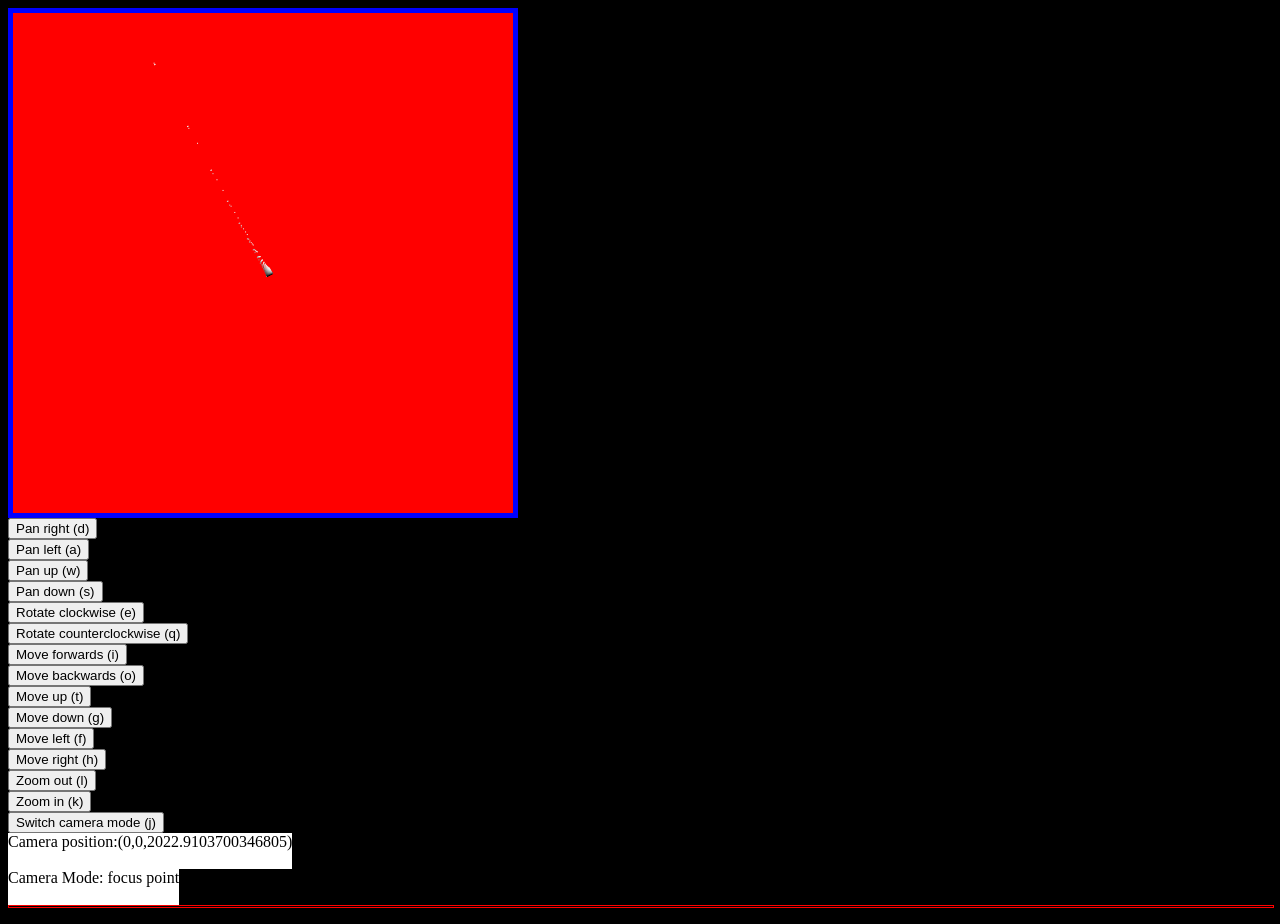
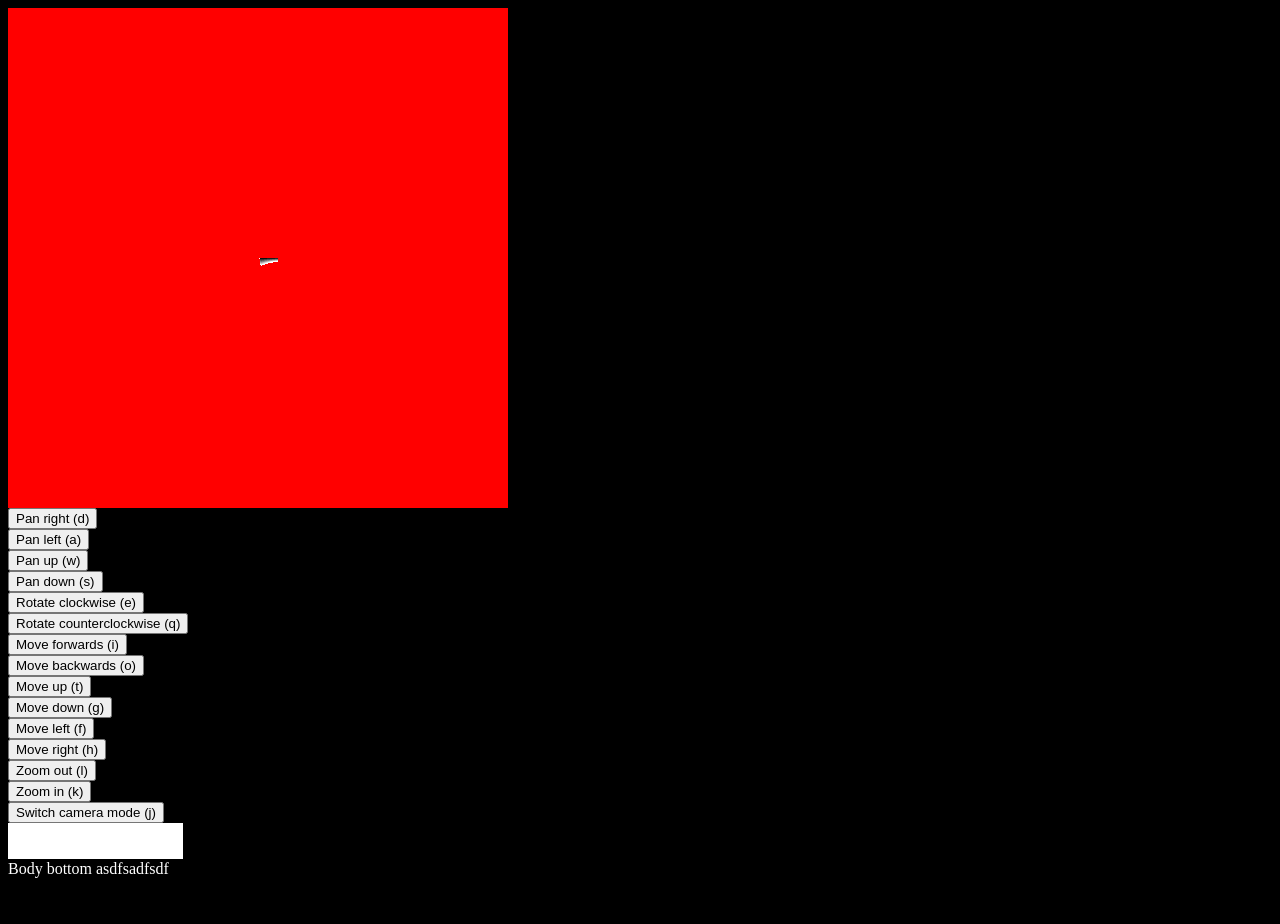
Before and after one commit to raymond1/graph, a plain HTML site: page index.html in a window 1280 px wide. After the commit the page ends 886 px from the top, so only its background shows below. Drawn offline with Linux system fonts and the light colour scheme.

Commit message:
This change creates a depth buffer in preparation for drawing surfaces like triangles and lines.

```diff
--- a/colour.js
+++ b/colour.js
@@ -12,4 +12,5 @@
 }
 
 Colour.maxColour = 255;
+Colour.maxGrayNumber = 255;
 Colour.numberOfGrays = 256;
--- /dev/null
+++ b/colourpoint.js
@@ -0,0 +1,5 @@
+function ColourPoint(vector,colour){
+  this.vector = vector;
+  this.colour = colour;
+  this.objectType = "colour point";
+}
--- a/graphs.js
+++ b/graphs.js
@@ -1,7 +1,8 @@
-var canvas = document.getElementsByTagName("canvas")[0];
-var posts = new Posts(canvas);
-
-function start(){
+function Graph(options){
+  if (options == null){
+    options = {};
+  }
+  this.options = options;
   function calculateGraphRadius(centroid,datapoints){
     var distances = [];
     for (var i = 0; i < datapoints.length; i++){
@@ -303,7 +304,7 @@
     //z axis is base ^ (sum of factors/base)
     for (var x = 1; x < 20; x = x + 1){
       for (var z = 0; z < 20; z = z + 1){
-        var y = Math.pow(x, z/x);
+        var y = Math.log(Math.pow(x, z/x));
         var tuple = new Vector(x,y,z);
         datapoints.push(tuple);
       }
@@ -355,7 +356,7 @@
 
 
 
-  function init(){
+  this.init = function(){
     canvas.height = 500;
     canvas.width = 500;
     var context = canvas.getContext("2d");
@@ -365,18 +366,15 @@
 
     posts.disableMessages = false;
 
-
-
-
     var angleStep = 10;
 
     window.graph = new Object;
     window.graph.canvas = canvas;
-    window.graph.camera = new Camera(new Vector(0,-10, 0));
+    window.graph.camera = new Camera(new Vector(0, 0, 0));
     window.graph.hotkeyFunctionMap = new Object;
 
     //there are two available camera modes: "focus point" and "free camera"
-    window.graph.cameraMode = "focus point";
+    window.graph.cameraMode = "free camera";
 
     posts.stickyMessage("Camera Mode: " + window.graph.cameraMode, "camera mode");
 
@@ -414,36 +412,43 @@
     window.graph.focusPoint = this.centroid;
     //graphRadius is the distance from the centroid of the graph to the farthest extremity
     this.graphRadius = calculateGraphRadius(this.centroid, this.datapoints);
-    window.graph.camera.position = new Vector(0,0,2 * this.graphRadius);
-    window.graph.camera.focus(window.graph.focusPoint);
 
     var scene = new Scene();
-    //plot the centroid for now
-    scene.addPoint(new Point(this.centroid.getX(), this.centroid.getY(), this.centroid.getZ(), "#0000ff"));
+
     for (var i = 0; i < this.datapoints.length; i++){
       var colourString;
       if (this.height == 0){
         colourString = "#000000";
       }else{
-        colourString = Colour.getNeutralString(Math.floor((this.datapoints[i].getZ() - this.lowestDatapoint.getZ())/this.height* Colour.numberOfGrays));
+        colourString = Colour.getNeutralString(Math.floor(((this.datapoints[i].getZ() - this.lowestDatapoint.getZ())/this.height)* Colour.maxGrayNumber));
       }
 
-      var point = new Point
+      var colourPoint = new ColourPoint
       (
-        this.datapoints[i].getX(),
-        this.datapoints[i].getY(),
-        this.datapoints[i].getZ(),
+        new Vector(this.datapoints[i].getX(), this.datapoints[i].getY(), this.datapoints[i].getZ()),
         colourString
       );
-      scene.addPoint(point);
+      scene.addColourPoint(colourPoint);
     }
 
     this.scene = scene;
     window.renderer = new Renderer(window.graph.camera, this.scene, canvas, context);
-    window.renderer.renderScene();
 
     document.onkeypress = getKeyPress;
-    setCameraMode("focus point");
+
+    if (this.options.cameraMode == "free camera"){
+      setCameraMode("free camera");
+    }
+    else if (this.options.cameraMode == "focus point"){
+      setCameraMode("focus point");
+    }
+
+    if (window.graph.cameraMode == "focus point"){
+      window.graph.camera.position = new Vector(0,0,2 * this.graphRadius);
+      window.graph.camera.focus(window.graph.focusPoint);
+    }
+
+    window.renderer.renderScene();
   }
 
   function setCameraMode(cameraMode){
@@ -451,7 +456,5 @@
     posts.stickyMessage("Camera Mode: " + window.graph.cameraMode, "camera mode");
   }
 
-  init();
+  this.init();
 }
-
-window.onload = start;
--- a/index.html
+++ b/index.html
@@ -4,13 +4,45 @@
 <meta charset="utf-8"/>
 <title>aiiieeee.com/experimental/graphs/index.html</title>
 
+<script type="text/javascript">
+
+var canvas;
+var posts;
+
+function start(){
+  canvas = document.getElementsByTagName("canvas")[0];
+  posts = new Posts(canvas);
+  var initializationObject = {
+    cameraMode: "free camera"
+  };
+  var graph = new Graph(initializationObject);
+}
+
+window.onload = start;
+</script>
+<style>
+body{
+  background: #000000;
+  color: #ffffff;";
+}
+
+button,input{
+  color: #000000;
+}
+</style>
 </head>
-<body style="background: #000000;">
+<body>
 
 <div id="canvasWrapper">
-  <canvas style="border: thick blue solid; clear: both; float: left; display: block;" height="100" width="100"></canvas>
+  <canvas style="border: none; clear: both; float: left; display: block;" height="100" width="100">This is a mathematical plot that requires support for the canvas element to be seen.</canvas>
 </div>
-<div style="clear: both; float: left; width: 100%; height: 1px; display: block; border: thin red solid;">asdf</div>
+<div style="clear: both; float: left; width: 100%; height: 1px; display: block; border: none; color: #ffff00;"></div>
+<!--put your text here-->
+<div style="clear: both;">
+Body bottom
+  asdfsadfsdf
+</div>
+<script type="text/javascript" src="programming.js"></script>
 <script type="text/javascript" src="posts.js"></script>
 <script type="text/javascript" src="logic.js"></script>
 <script type="text/javascript" src="math.js"></script>
@@ -19,8 +51,11 @@
 <script type="text/javascript" src="camera.js"></script>
 <script type="text/javascript" src="graphs.js"></script>
 <script type="text/javascript" src="scene.js"></script>
-<script type="text/javascript" src="point.js"></script>
+<script type="text/javascript" src="colourpoint.js"></script>
+<script type="text/javascript" src="triangle.js"></script>
 <script type="text/javascript" src="colour.js"></script>
 <script type="text/javascript" src="renderer.js"></script>
+<script type="text/javascript" src="virtualgrid.js"></script>
+<script type="text/javascript" src="sorteduniquevaluedarray.js"></script>
 </body>
 </html>
--- a/math.js
+++ b/math.js
@@ -15,6 +15,7 @@
   return decimalNumber.toString(16);
 }
 
+//numberList is an array
 MyMath.max = function(numberList){
   var maximum = numberList[0];
   for (var i = 0; i < numberList.length; i++){
@@ -26,3 +27,24 @@
 }
 
 MyMath.getMax = MyMath.max;
+
+
+//comparison function is a function that takes two arguments, a and b, and returns 1 if a > b, 0 if a = b, -1 if a < b.
+MyMath.genericMax = function(numberList, comparisonFunction){
+  var maximum = numberList[0];
+  for (var i = 0; i < numberList.length; i++){
+    if (comparisonFunction(numberList[i],maximum) > 0){
+      maximum = numberList[i];
+    }
+  }
+  return maximum;
+}
+
+//Range is an integer range from lowerBound to upperBound, including lowerBound and upperBound
+Range = function(lowerBound,upperBound){
+  this.lower = lowerBound;
+  this.upper = upperBound;
+  this.size = function(){
+    return upperBound - lowerBound + 1;
+  }
+}
--- a/point.js
+++ b/point.js
@@ -1,4 +1,4 @@
-function Point(x,y,z,colour){
+function ColourPoint(x,y,z,colour){
   this.x = x;
   this.y = y;
   this.z = z;
--- /dev/null
+++ b/programming.js
@@ -0,0 +1,61 @@
+function Programming(){
+}
+
+Programming.iterateListThroughRange = function(list,startIndex,endIndex, passedInFunction){
+  for (var i = startIndex; i <= endIndex; i++){
+    passedInFunction(list[i]);
+  }
+}
+
+Programming.iterateThroughList = function(_array, _function){
+  for (var i = 0; i < _array.length; i++){
+    _function(_array[i]);
+  }
+}
+
+//stopCondition is the only required parameter
+//Programming.iterateUntil = function(getIndexThroughLinearSearch,stopCondition, functionToPerform, input, output){
+//}
+
+
+//Same thing as a function, but with different syntax
+//Programming.procedure(thingToDo, input,output){
+//}
+
+
+Programming.getIndexThroughLinearSearch = function(stopCondition, inputArray){
+try{
+  for (var i = 0; i < inputArray.length; i++){
+    if (stopCondition(inputArray[i])){
+      return i;
+    }
+  }
+}
+catch(err){
+debugger;
+}
+}
+
+Programming.getArrayKeys = function(_array){
+  var keys = [];
+  for(var key in _array) {
+    if(_array.hasOwnProperty(key)) {
+      keys.push(key);
+    }
+  }
+  return keys;
+}
+
+
+//assumes _numericArray has at least on element
+Programming.getIndexOfMax = function(_numericArray){
+  var workingMax = _numericArray[0];
+  var workingMaxIndex = 0;
+  for (var i = 0; i < _numericArray.length; i++){
+    if (_numericArray[i] > workingMax){
+      workingMax = _numericArray[i];
+      workingMaxIndex = i;
+    }
+  }
+  return workingMaxIndex;
+}
--- a/renderer.js
+++ b/renderer.js
@@ -4,69 +4,120 @@
   this.canvas = canvas;
   this.context = context;
 
-  this.renderPoint = function(colourPoint){
+  this.calculateVectorInCameraCoordinateSystem = function(vector){
     //Let a point that needs to be plotted be called P.
     //Let the position of the camera be called C
     //The position of P relative to C is called CP
+    //CP in the coordinate system of the camera is called CPPrime
 
+    //set up camera coordinate system
     var cameraCoordinateSystem = new CoordinateSystem();
     cameraCoordinateSystem.axes.push(this.camera.xAxis);
     cameraCoordinateSystem.axes.push(this.camera.yAxis);
     var cameraZAxis = Vector.crossProduct(Vector.getUnitVector(this.camera.xAxis),Vector.getUnitVector(this.camera.yAxis));
     cameraCoordinateSystem.axes.push(cameraZAxis);
 
-    //P
-    var colourPointVector = new Vector(colourPoint.x, colourPoint.y, colourPoint.z);
-    var colourPointVectorInCameraCoordinateSystem = cameraCoordinateSystem.getVector(colourPointVector);
+    //calculate CP
+    var CP = Vector.subtractFirstFromSecond(this.camera.position, vector);
 
+    //get CP in camera's coordinate system
+    var CPPrime = cameraCoordinateSystem.getVector(CP);
 
-    var CP = Vector.subtractFirstFromSecond(this.camera.position, colourPointVector);
-    posts.stickyMessage("Camera position:" + this.camera.position.contents(), "camera position");
-    var CPInCameraCoordinateSystem = cameraCoordinateSystem.getVector(CP);
-
-    //Now calculate perspective.
-    //x/(visible x) = (d + f)/f, where f = focal length, depth = distance from camera to point's z
-    var distance = Vector.magnitude(CPInCameraCoordinateSystem);
-    var depth = CPInCameraCoordinateSystem.getZ();
-    var visibleX = CPInCameraCoordinateSystem.getX() * this.camera.focalLength / (depth + this.camera.focalLength);
-    var visibleY = CPInCameraCoordinateSystem.getY() * this.camera.focalLength / (depth + this.camera.focalLength);
-
-    //Now, determine if the point is visible or not. If it is visible(in front of or at the camera) display it if it is within the context viewport.
-    var pointToDisplay = new Point(visibleX,visibleY,depth,colourPoint.colour);
-    if (depth >= 0){
-      if (this.withinViewPort(pointToDisplay)){
-        //translate the point so that 0,0 is in the middle of the screen
-        pointToDisplay.x = pointToDisplay.x + this.canvas.width/2;
-        pointToDisplay.y = pointToDisplay.y + this.canvas.height/2;
-
-        //then, transform the point to match the computer axes
-        //var temp = pointToDisplay.x;
-        //pointToDisplay.x = pointToDisplay.y;
-        //pointToDisplay.y = temp;
-
-        //posts.debugMessage("pointToDisplay:" + pointToDisplay.toString());
-        this.drawPixel(pointToDisplay,colourPoint.colour);
-      }
-    }
+    return CPPrime;
   }
 
-  this.withinViewPort = function(point){
-    var withinViewPort = false;
-    if (point.x >= -this.canvas.width/2 && point.x <= this.canvas.width/2){
-      if (point.y >= -this.canvas.height/2 && point.x <= this.canvas.height/2){
+  this.calculatePointInCameraCoordinateSystem = this.calculateVectorInCameraCoordinateSystem;
+
+  //A is the 3d vector that is passed in
+  this.calculatePerspective = function (A){
+    var depth = A.getZ();
+    var X = A.getX() * this.camera.focalLength / (depth + this.camera.focalLength);
+    var Y = A.getY() * this.camera.focalLength / (depth + this.camera.focalLength);
+
+    return new Vector(X,Y,depth);
+  }
+
+  //Takes in a vector and rounds its coordinates to the closest integer
+  this.calculateClosestPoint = function(A){
+    return new Vector(Math.round(A.getX()), Math.round(A.getY()), Math.round(A.getZ()));
+  }
+
+  this.withinViewport = function(colourPoint){
+    var x = colourPoint.vector.getX();
+    var y = colourPoint.vector.getY();
+    if (x >= -this.canvas.width/2 && x <= this.canvas.width/2){
+      if (y >= -this.canvas.height/2 && y <= this.canvas.height/2){
         return true;
       }
     }
-    return withinViewPort;
+    return false;
+  }
+
+  //when a colour point is prerendered, it is put into a 3d space
+  this.prerenderColourPoint = function(colourPoint){
+    //A is colourPoint from the camera's point of view, without perspective
+    var A = this.calculateVectorInCameraCoordinateSystem(colourPoint.vector);
+
+    //Let B be the coordinates of A, with perspective calculated using the camera's focal length
+    var B = this.calculatePerspective(A);
+
+    //approximate the 3d coordinates of the points to be rendered to the closest integer coordinates
+    var C = this.calculateClosestPoint(B);
+
+    //put C into an x,y grid
+    var newColourPoint = new ColourPoint(C, colourPoint.colour);
+    this.virtualGrid.insert(C.getX(),C.getY(), newColourPoint);
   }
 
   this.renderScene = function(){
     this.clear();
+
+    //render all of the colour points onto the virtual grid
     for (var i = 0; i < this.scene.sceneObjects.length; i++){
-      if (this.scene.sceneObjects[i].objectType == "Point"){
-        this.renderPoint(this.scene.sceneObjects[i]);
+      if (this.scene.sceneObjects[i].objectType == "colour point"){
+        this.prerenderColourPoint(this.scene.sceneObjects[i]);
       }
     }
+    //discard all colour points that are behind the camera
+    this.discardAllColourPointsBehindCamera();
+    //go through all of the points in the virtual grid, and leave behind only those which should be displayed
+    this.discardOccludedColourPoints();
+    //discard colour points not within the viewport
+    this.discardColourPointsOutsideViewport();
+
+    //draw all of the remaining points.
+    var renderer = this;
+
+    var translateAndDrawPixel = function (colourPoint){
+      colourPoint.vector.setX(colourPoint.vector.getX() + canvas.width/2);
+      colourPoint.vector.setY(colourPoint.vector.getY() + canvas.height/2);
+      renderer.drawPixel(colourPoint);
+    }
+
+    this.virtualGrid.iterate(translateAndDrawPixel);
+  }
+
+  this.discardColourPointsOutsideViewport = function(){
+    var listOfColourPointsToDiscard = this.virtualGrid.applyFilter("discard", this.withinViewport);
+
+    var _virtualGrid = this.virtualGrid;
+    var _discardFunction = function discardFunction(colourPoint){
+        _virtualGrid.discard(colourPoint);
+    }
+
+    Programming.iterateThroughList(listOfColourPointsToDiscard, _discardFunction);
+  }
+
+
+  this.discardAllColourPointsBehindCamera = function(){
+    var listOfColourPointsToDiscard = this.virtualGrid.applyFilter("keep", this.getAllColourPointsBehindCamera);
+    //Programming.iterateThroughList(listOfColourPointsToDiscard, this.virtualGrid.discard);
+  }
+
+  //if vector is behind the camera(z value less than 0), then this function returns true
+  this.getAllColourPointsBehindCamera = function(colourPoint){
+    var returnValue = (colourPoint.vector.getZ() < 0);
+    return returnValue;
   }
 
   //would be cool to show something without perspective
@@ -94,18 +145,36 @@
     return model_points;
   }
 
-  this.drawPixel = function(point, colour){
-    this.context.beginPath();
-    this.context.moveTo(point.x,point.y);
-    this.context.fillStyle = colour;
-    this.context.fillRect(point.x, point.y, 1, 1 );
-    this.context.stroke();
+  this.drawPixel = function(colourPoint){
+    this.context.fillStyle = colourPoint.colour;
+    this.context.fillRect(colourPoint.vector.getX(), colourPoint.vector.getY(), 1, 1);
   }
+
 
   this.clear = function(){
     this.context.fillStyle = "#ff0000";
     this.context.fillRect(0, 0, this.canvas.width, this.canvas.height);
-    //this.context.clearRect(0, 0, this.canvas.width, this.canvas.height);
+    this.virtualGrid = new VirtualGrid();
   }
 
+  //for every grid point, get rid of the colour points that do not have the highest possible z values
+  //if there is more than one point which has the highest possible z value, then keep only one of them
+  this.discardOccludedColourPoints = function(){
+    //convert the list of colour points into a list of integers
+    function convertColourPointListIntoDepthList(colourPointList){
+      var depthList = [];
+      for (var i = 0; i < colourPointList.length; i++){
+        depthList[i] = colourPointList[i].vector.getZ();
+      }
+      return depthList;
+    }
+
+    var discardOccludedColourPointsHelper = function(gridPoints){
+      var depthList = convertColourPointListIntoDepthList(gridPoints);
+      var indexToKeep = Programming.getIndexOfMax(depthList);
+      gridPoints = [gridPoints[indexToKeep]];
+    }
+
+    this.virtualGrid.iterateOverGrid(discardOccludedColourPointsHelper);
+  }
 }
--- a/scene.js
+++ b/scene.js
@@ -2,12 +2,23 @@
 
 function Scene(){
   this.sceneObjects = [];
-  //adds a single point to the scene
-  this.addPoint = function(point){
-    this.sceneObjects.push(point);
+  //adds a single colour point to the scene
+  this.addColourPoint = function(colourPoint){
+    this.sceneObjects.push(colourPoint);
   }
 
-  //adds multiple points to a scene
-  this.addPoints = function(){
+  //adds multiple colour points to a scene
+  this.addMultipleColourPoints = function(colourPoints){
+    for (var i = 0; i < colourPoints.length; i++){
+      this.sceneObjects.push(colourPoints[i]);
+    }
+  }
+
+  this.addLine = function(line){
+
+  }
+
+  this.addTriangle = function(triangle){
+    this.sceneObjects.push(triangle);
   }
 }
--- a/vector.js
+++ b/vector.js
@@ -48,10 +48,11 @@
   this.content = this.contents;
 
 
-  this.length = function(){
+  this.getLength = function(){
     return this.elements.length;
   }
 
+  //this.length = this.getLength;
 
   this.getElement = function(i){
     return this.elements[i];
@@ -61,7 +62,7 @@
 
 
 Vector.equal = function(A,B){
-  if (A.length() != B.length()) return false;
+  if (A.getLength() != B.getLength()) return false;
 
   for (var i in A.elements){
     if (A.getElement(i) != B.getElement(i)) return false;
@@ -72,7 +73,7 @@
 
 Vector.add = function (vector1, vector2){
   var newVector = new Vector();
-  for (var i = 0; i < vector1.length(); i++){
+  for (var i = 0; i < vector1.getLength(); i++){
     newVector.push(vector1.getElement(i) + vector2.getElement(i));
   }
 
@@ -80,8 +81,8 @@
 }
 
 Vector.dotProduct = function(a,b){
-  var maxLength = a.length();
-  if (b.length() > maxLength) maxLength = b.length();
+  var maxLength = a.getLength();
+  if (b.getLength() > maxLength) maxLength = b.getLength();
 
   var sum = 0;
   for (var i = 0; i < maxLength; i++){
@@ -94,7 +95,7 @@
 Vector.getUnitVector = function(a){
   var b = new Vector();
   var _magnitude = Vector.magnitude(a);
-  for (var i = 0; i < a.length(); i++){
+  for (var i = 0; i < a.getLength(); i++){
     b.push(a.getElement(i)/_magnitude);
   }
 
@@ -108,7 +109,7 @@
   var direction = Vector.getUnitVector(vector2);
 
   var returnVector = new Vector();
-  for (var i = 0; i < vector2.length(); i++){
+  for (var i = 0; i < vector2.getLength(); i++){
     returnVector.push(_magnitude * direction.getElement(i));
   }
 
@@ -117,7 +118,7 @@
 
 Vector.magnitude = function(_vector){
   var sum = 0;
-  for (var i = 0; i < _vector.length(); i++){
+  for (var i = 0; i < _vector.getLength(); i++){
     sum += MyMath.square(_vector.getElement(i));
   }
   var returnValue = Math.sqrt(sum);
@@ -146,13 +147,13 @@
 //assume they have the same size
 //return the vector B - A
 Vector.subtractFirstFromSecond = function(A,B){
-  if (A.length() != B.length()){
+  if (A.getLength() != B.getLength()){
     //error
   }
 
   var result = new Vector();
 
-  for (var i = 0; i < A.length(); i++){
+  for (var i = 0; i < A.getLength(); i++){
     result.push(B.getElement(i) - A.getElement(i));
   }
   return result;
--- /dev/null
+++ b/virtualgrid.js
@@ -0,0 +1,138 @@
+//need to decide what the virtualgrid is made up of. Is it a set of colour points, or a set of points?
+
+//An x,y grid, where each x,y coordinate corresponds to a set of pixels with those x,y values.
+//For example: (2,3,5), (2,3,8) will both be in coordinate (2,3) in the virtual grid.
+function VirtualGrid(){
+  this.objects = [];
+
+  //inserts object at grid location x,y
+  this.insert = function(x,y,object){
+    if (this.objects[x] == null){
+      this.objects[x] = [];
+    }
+
+    if (this.objects[x][y] == null){
+      this.objects[x][y] = [];
+    }
+
+    this.objects[x][y].push(object);
+  }
+
+
+  //iterationData is the data at a particular location in the virtual grid
+  //iterationData is an array of coordinates with the same x and y values.
+  this.discardAllPointsBehindCameraHelper = function(iterationData){
+    for (var i = 0; i < iterationData.length; i++){
+    }
+    if (iterationObject.getZ() < 0){
+      this.discard(iterationObject);
+    }
+  }
+
+
+  //given a colourPoint to discard, get rid of it from the virtual grid...
+  //get rid of it from the virtual grid by
+  this.discard = function(colourPointToDiscard){
+    var xToBeDiscarded = colourPointToDiscard.vector.getX();
+    var yToBeDiscarded = colourPointToDiscard.vector.getY();
+
+    if (this.objects.length == 0){
+      return;
+    }
+
+    var listOfColourPointsWithSameXY = this.objects[xToBeDiscarded][yToBeDiscarded];
+
+    var colourPointCoordinatesComparisonFunction = function(B){
+      if (Vector.equal(colourPointToDiscard.vector,B.vector)){
+        return true;
+      }
+      return false;
+    }
+
+    var indexToDiscard = Programming.getIndexThroughLinearSearch(colourPointCoordinatesComparisonFunction, listOfColourPointsWithSameXY);
+
+    listOfColourPointsWithSameXY.splice(indexToDiscard,1);
+
+    //removing the empty columns and rows causes an error.
+  }
+
+
+  //Iterate over every grid item, returns at every grid location an array of points
+  //Assumes no items are deleted during iteration. If there are, there may be some problems
+  this.iterateOverGrid = function(passedInFunction){
+    var columnKeys = Programming.getArrayKeys(this.objects);
+    for (var i = 0; i < columnKeys.length; i++){
+      var rowKeys = Programming.getArrayKeys(this.objects[columnKeys[i]]);
+      for (j = 0; j < rowKeys.length; j++){
+        passedInFunction(this.objects[columnKeys[i]][rowKeys[j]]);
+      }
+    }
+  }
+
+
+  //Iterate over every grid item, and then over every point at that grid location
+  this.iterate = function(passedInFunction){
+    if (this.objects.length == 0){
+      return;
+    }
+
+    function getIterationClosureFunction(){
+      function iterationClosure(listOfGridPoints){
+        for (var i = 0; i < listOfGridPoints.length; i++){
+          passedInFunction(listOfGridPoints[i]);
+        }
+      }
+      return iterationClosure;
+    }
+
+    var a = getIterationClosureFunction();
+
+    this.iterateOverGrid(a);
+/*
+    var columnKeys = Programming.getArrayKeys(this.objects);
+    for (var i = 0; i < columnKeys.length; i++){
+      var rowKeys = Programming.getArrayKeys(this.objects[columnKeys[i]]);
+      for (j = 0; j < rowKeys.length; j++){
+        for (var k = 0; k < this.objects[columnKeys[i]][rowKeys[j]].length; k++){
+          passedInFunction(this.objects[columnKeys[i]][rowKeys[j]][k]);
+        }
+      }
+    }
+*/
+  }
+
+  //if mode is "keep", then this method returns the set of coordinates that return true when filter(coordinate) is applied to them
+  //in the iterate function
+  //if mode is "discard", then this method returns the set of coordinates that return false when filter(coordinate) is applied
+  this.applyFilter = function(mode, filterFunction){
+    var data = [];
+
+    //when keepOrDiscard is true, then the values accepted by the filter are kept
+    //if keepOrDiscard is false, then the values accepted by the filter are rejected, and the values not accepted by the filter are accepted.
+    var keepOrDiscard;
+    if (mode == "keep"){
+      keepOrDiscard = true;
+    }
+    else if (mode == "discard"){
+      keepOrDiscard = false;
+    }
+
+    var loopingFunction = function(iterationObject){
+      if (filterFunction(iterationObject) == keepOrDiscard){
+        data.push(iterationObject);
+      }
+    }
+
+    var columnKeys = Programming.getArrayKeys(this.objects);
+    for (var i = 0; i < columnKeys.length; i++){
+      var rowKeys = Programming.getArrayKeys(this.objects[columnKeys[i]]);
+      for (j = 0; j < rowKeys.length; j++){
+        for (var k = 0; k < this.objects[columnKeys[i]][rowKeys[j]].length; k++){
+          loopingFunction(this.objects[columnKeys[i]][rowKeys[j]][k]);
+        }
+      }
+    }
+    //this.iterate(loopingFunction);
+    return data;
+  }
+}
```
